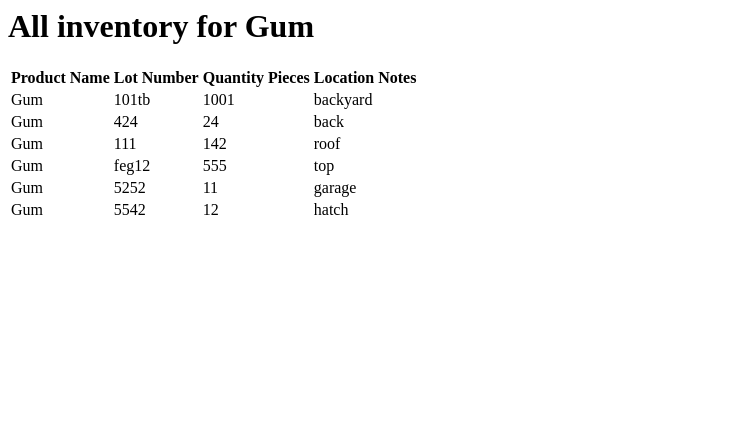
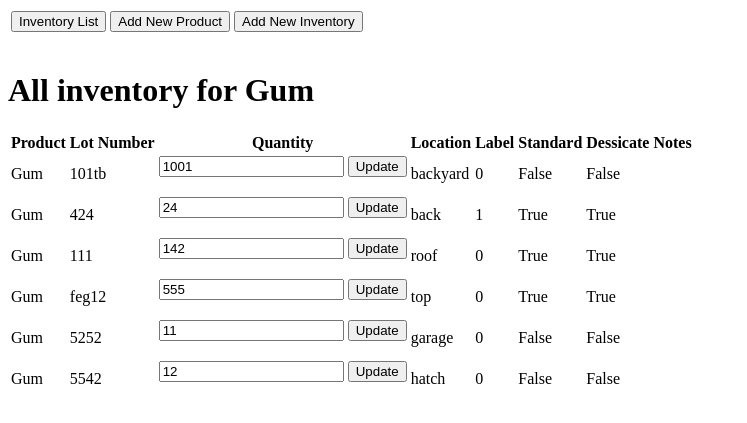
Before and after one commit to danhto/InventoryTracker, a Django app: page /tracker/gum/product_inventory/ in a window 1280 px wide. Shown: the top 423 px of the page, without its empty margins (0-747 px from the left). Run offline with Django 3.2, Linux system fonts and the light colour scheme; data comes from the database, SQL or seed files in the repository; both versions use the stored data as it was after the commit.

Commit message:
add_inventory view and template added
-adding inventory and editing inventory functional
-updates to views and html
-delete product function broken

```diff
--- a/tracker/templates/tracker/product_inventory.html
+++ b/tracker/templates/tracker/product_inventory.html
@@ -1,20 +1,52 @@
+<table class="menu">
+    <tr>
+        <td>
+            <form action="{% url 'tracker:index' %}">
+                <input type="submit" value="Inventory List">
+                    </form>
+        </td>
+        <td>
+            <form action="{% url 'tracker:add_product' %}">
+                <input type="submit" value="Add New Product">
+                    </form>
+        </td>
+        <td>
+            <form action="{% url 'tracker:add_inventory' %}">
+                <input type="submit" value="Add New Inventory">
+                    </form>
+        </td>
+    </tr>
+</table>
+
 <h1>All inventory for {{ product_name }}</h1>
 <table>
     <tr>
-        <th>Product Name</th>
+        <th>Product</th>
         <th>Lot Number</th>
         <th>Quantity</th>
-        <th>Pieces</th>
         <th>Location</th>
+        <th>Label</th>
+        <th>Standard</th>
+        <th>Dessicate</th>
         <th>Notes</th>
     </th>
     {% for inventory in inventory_list %}
     <tr>
         <td>{{ inventory.product.product_name }}</td>
         <td>{{ inventory.lot_number }}</td>
-        <td>{{ inventory.quantity }}</td>
-        <td>{{ inventory.pieces }}</td>
+        <td>
+            <form action="{% url 'tracker:update_inventory' forloop.counter %}" method="post">
+                {% csrf_token %}
+                <input type="hidden" name="lot_number{{ forloop.counter }}" id="lot_number{{ forloop.counter }}" value="{{ inventory.lot_number }}" />
+                <input type="hidden" name="sm_lot_number{{ forloop.counter }}" id="sm_lot_number{{ forloop.counter }}" value="{{ inventory.product.sm_lot_number }}" />
+                <input type="text" name="quantity{{ forloop.counter }}" id="quantity{{ forloop.counter }}" value="{{ inventory.quantity }}" />
+                <input type="submit" value="Update" />
+            </form>
+        </td>
         <td>{{ inventory.location }}</td>
+        <td>{{ inventory.label }}</td>
+        <td>{{ inventory.standard }}</td>
+        <td>{{ inventory.dessicate }}</td>
         <td>{{ inventory.notes }}</td>
     </tr>
     {% endfor %}
--- a/tracker/urls.py
+++ b/tracker/urls.py
@@ -17,4 +17,6 @@ urlpatterns = [
                url(r'^add_inventory/$', views.add_inventory, name='add_inventory'),
                # ex: /tracker/new_inventory accessible only through form submission from add_inventory.html
                url(r'^new_inventory/$', views.new_inventory, name='new_inventory'),
+               # ex: /tracker/update_inventory accessible only through form submission from product_inventory.html
+               url(r'^update_inventory/(?P<counter>\d+)$', views.update_inventory, name='update_inventory'),
                ]
--- a/tracker/views.py
+++ b/tracker/views.py
@@ -2,11 +2,12 @@ from django.shortcuts import render
 from django.http import HttpResponse, Http404, HttpResponseRedirect
 from tracker.models import Product, Inventory
 from django.core.urlresolvers import reverse
-import datetime
+from django.utils import timezone
+from django.contrib import messages
 
 # List all inventory entries in system
 def index(request):
-    inventory_list = Inventory.objects.order_by('add_date')[:10]
+    inventory_list = Inventory.objects.order_by('add_date')[:]
     context = {'inventory_list': inventory_list}
     return render(request, 'tracker/index.html', context)
 
@@ -50,6 +51,9 @@ def delete_product(request):
     product_name = request.POST['product_name']
     for product in Product.objects.all():
         if str(product.product_name) == product_name:
+            inventory_list = Inventory.objects.filter(product=product)
+            if (len(inventory_list) > 0):
+                inventory_list.delete()
             product.delete()
     return HttpResponseRedirect(reverse('tracker:add_product', args=()))
 
@@ -59,17 +63,18 @@ def add_inventory(request):
 
 # Creates and stores inventory based on values entered into the new_inventory form
 def new_inventory(request):
-    sm_lot_number = request.POST['sm_lot_number']
-    lot_number = request.POST['lot_number']
-    quantity = request.POST['quantity']
-    location = request.POST['location']
-    label = request.POST['label']
-    standard = request.POST['standard']
-    dessicate = request.POST['dessicate']
-    notes = request.POST['notes']
+    sm_lot_number = str(request.POST['sm_lot_number'])
+    lot_number = str(request.POST['lot_number'])
+    quantity = str(request.POST['quantity'])
+    location = str(request.POST['location'])
+    label = str(request.POST['label'])
+    standard = str(request.POST['standard'])
+    dessicate = str(request.POST['dessicate'])
+    notes = str(request.POST['notes'])
     product = ''
+    print (location == '')
     # Guards against blank fields
-    if sm_lot_number == '' and lot_number == '' and quantity == '' and location == '':
+    if sm_lot_number == '' or lot_number == '' or quantity == '' or location == '':
         return render(request, 'tracker/add_inventory.html', {'product_list': Product.objects.all(), 'error_message': "Missing information, only notes can be empty.",})
     # Searches for product in database and creates inventory with indicated values if found
     for prod in Product.objects.all():
@@ -83,7 +88,7 @@ def new_inventory(request):
         return render(request, 'tracker/add_inventory.html', {'product_list': Product.objects.all(), 'error_message': "Product error: Product cannot be found.",})
     else:
         inventory = Inventory(product=product,
-                              add_date=datetime.datetime.now(),
+                              add_date=timezone.now(),
                               lot_number=lot_number,
                               quantity=quantity,
                               location=location,
@@ -94,3 +99,18 @@ def new_inventory(request):
         inventory.save()
         return render(request, 'tracker/add_inventory.html', {'product_list': Product.objects.all(), 'added': "1",})
         #return HttpResponseRedirect(reverse('tracker:add_inventory', {'added': "true"}, args=()))
+
+# Updates the quantity of an existing inventory
+def update_inventory(request, counter):
+    lot_number = str(request.POST['lot_number'+counter])
+    quantity = str(request.POST['quantity'+counter])
+    sm_lot_number = str(request.POST['sm_lot_number'+counter])
+    product = Product.objects.get(sm_lot_number=sm_lot_number)
+    inv = ''
+    inventory_list = Inventory.objects.filter(product=product)
+    for inventory in Inventory.objects.all():
+        if inventory.lot_number == lot_number:
+            inv = inventory
+    inv.quantity = quantity
+    inv.save()
+    return render(request, 'tracker/product_inventory.html', {'inventory_list': inventory_list, 'product_name': product.product_name,})
```
Also changed, not shown: tracker/templates/tracker/add_inventory.html (+4 -4 lines), tracker/templates/tracker/add_product.html (+6 -6 lines), db.sqlite3, 3 other files.
